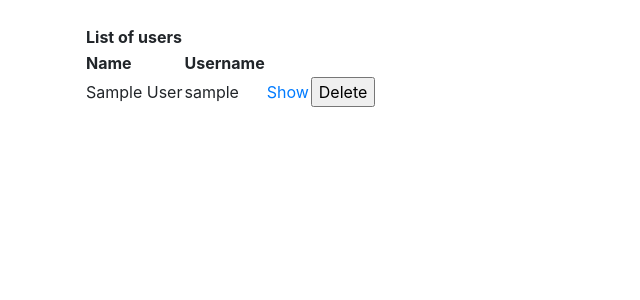
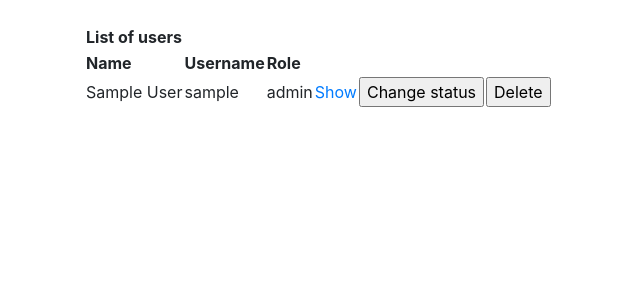
Before and after one commit to apndx/Karaokepal, a Flask app: page /admintools/ in a window 1280 px wide. Shown: the part 56-356 px from the top of the page, without its empty margins (0-640 px from the left). Run offline with Flask 2, Linux system fonts and the light colour scheme; a user stored in the database is signed in; tables that the repository leaves empty hold one stand-in row (values such as "Sample post"); some libraries are stand-ins or nearby versions.

Commit message:
adminille mahdollisuus muuttaa käyttäjärooleja

```diff
--- a/application/__init__.py
+++ b/application/__init__.py
@@ -17,7 +17,7 @@ db = SQLAlchemy(app)
 
 # Login functionality
 from os import urandom
-app.config["SECRET_KEY"] = "supersecret" #urandom(32)
+app.config["SECRET_KEY"] =  urandom(32)
 
 from flask_login import LoginManager, current_user
 login_manager = LoginManager()
--- a/application/auth/models.py
+++ b/application/auth/models.py
@@ -38,3 +38,11 @@ class User(Base):
             return ["ADMIN"]
         else:
             return ["BASIC"]
+
+    @staticmethod
+    def change_user_status():
+
+        if self.user_role == 'admin':
+            serf.user_role = 'basicuser'
+        else:
+            serf.user_role = 'admin'
--- a/application/auth/views.py
+++ b/application/auth/views.py
@@ -1,7 +1,7 @@
 # application/auth/views.py
 
 from flask import render_template, request, redirect, url_for
-from flask_login import login_user, logout_user
+from flask_login import login_user, logout_user, current_user
 
 from application import app, db, login_required
 from application.auth.models import User
@@ -114,5 +114,26 @@ def user_delete(user_id):
     return redirect(url_for("admintools"))
 
 @app.route("/admintools/", methods=["GET"])
+@login_required(role="ADMIN")
 def admintools():
     return render_template("auth/admintools.html", users = User.query.all())
+
+@app.route("/admintools/<user_id>/status/", methods=["GET","POST"])
+@login_required(role="ADMIN")
+def change_user_status(user_id):
+
+    user = User.query.get(user_id)
+    form= UserForm(obj=user)
+
+    if user == current_user:
+        return render_template("auth/admintools.html", users = User.query.all(), form=form,
+                               user_error = "You cannot remove your own admin status")
+
+    if user.user_role == "admin":
+        user.user_role = "basicuser"
+    else:
+        user.user_role = "admin"
+
+    db.session().commit()
+
+    return redirect(url_for("admintools"))
--- a/application/templates/auth/admintools.html
+++ b/application/templates/auth/admintools.html
@@ -7,20 +7,26 @@
   </tr>
 {% if userlist is defined %}
 <tr>
-<th>Name</th><th>Username</th>
+<th>Name</th><th>Username</th><th>Role</th>
 </tr>
 <tr>
   {% for user in userlist %}
-<td> {{user.name}} </td> <td> {{user.username}} </td>
+<td> {{user.name}} </td> <td> {{user.username}} </td> <td> {{user.user_role}} </td>
 <td><a href="{{ url_for('user_change', user_id=user.id) }}">Show</a>
 </td>
 <td>
-    <form method="POST" action="{{ url_for('user_delete', user_id=user.id) }}">
-      <input type="submit" value="Delete"/>
+    <form method="POST" action="{{ url_for('change_user_status', user_id=user.id) }}">
+      <input type="submit" value="Change status"/>
     </form>
   </td>
+<td>
+  <form method="POST" action="{{ url_for('user_delete', user_id=user.id) }}">
+    <input type="submit" value="Delete"/>
+  </form>
+</td>
 </tr>
 {% endfor %}
 {% endif %}
 </table>
+<p>{{user_error}}</p>
 {% endblock %}
```
Also changed, not shown: documentation/reflektio.md (+1 -1 lines), README.md, documentation/tietokantakaavio.png.
